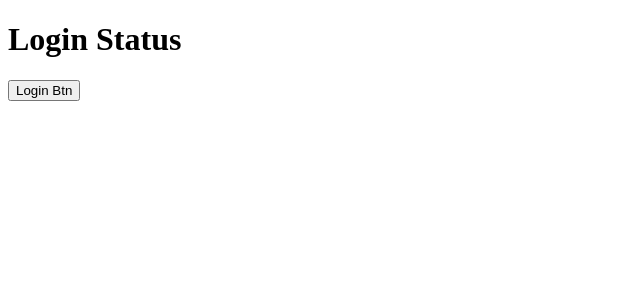
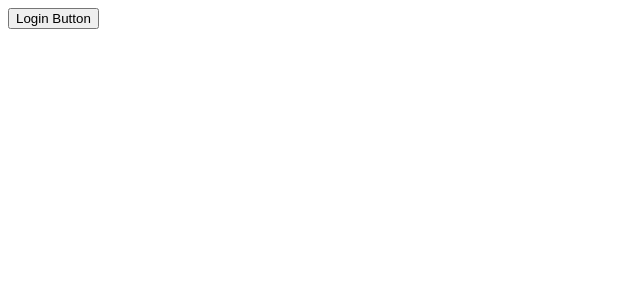
Before and after one commit to Ashikur41/React_partics, a React (Vite) app: page / in a window 1280 px wide. Shown: the top 300 px of the page, without its empty margins (0-640 px from the left). Built offline with nearby package versions, Linux system fonts and the light colour scheme.

Commit message:
Conditional Rendering / using Ternary Operators

```diff
--- a/src/App.jsx
+++ b/src/App.jsx
@@ -4,44 +4,19 @@ import Hero from './component/Hero';
 import ContactForm from './component/ContactForm';
 import Footer from './component/Footer';
 
-const LoginStatusBtn=(status)=>{
-  if(status){
-    return <button>LogOut Btn</button>
-  }else{
-    return <button>Login Btn</button>
-  }
-}
 
 const App = () => {
 
-  // if and else
-
-  // const status=true;
-
-  // if(status==true){
-  //   return (
-  //     <div>
-  //       <h1>Login Status</h1>
-  //       <button>Logout</button>
-  //     </div>
-
-  //   );
-  // }else{
-  //   return (
-  //     <div>
-  //       <h1>Login Status</h1>
-  //       <button>Login</button>
-  //     </div>
-
-  //   );
-  // }
-
-  // fuctional
+  let status= false;
 
   return (
     <div>
-      <h1>Login Status</h1>
-      {LoginStatusBtn(false)}
+      {
+        status?
+        <button>Logout Button</button>
+        :
+        <button>Login Button</button>
+      }
     </div>
 
   );
```
